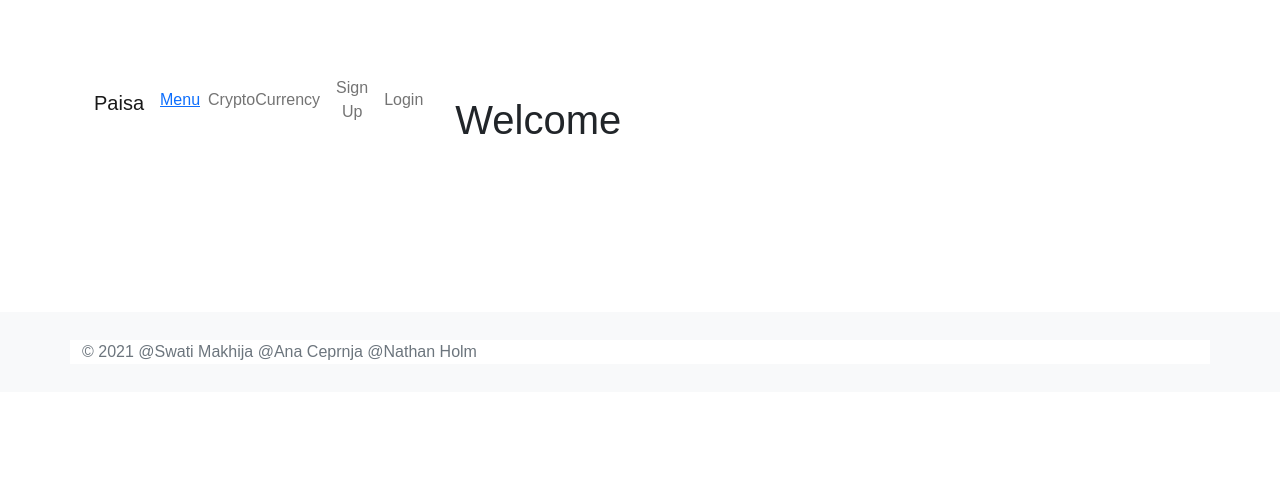
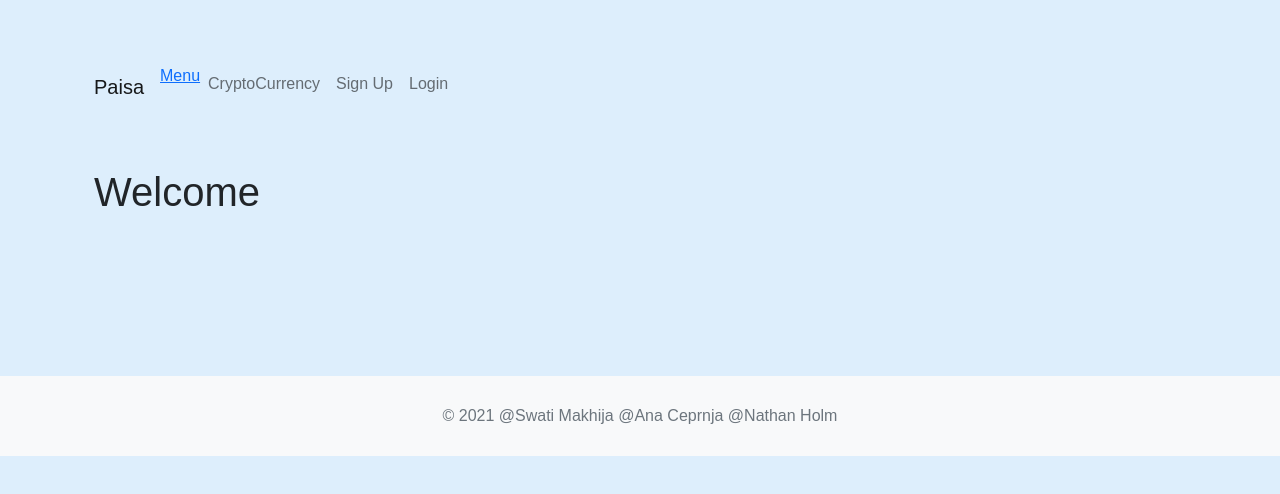
Before and after one commit to romebell/mern-auth-frontend, a React (Create React App) app: page / in a window 1280 px wide. Shown: the top 494 px of the page. Built offline with nearby package versions, Linux system fonts and the light colour scheme; no server answers.

Commit message:
Styling Updates
- Styling fixes for Crypto.css

```diff
--- a/src/components/Curr.js
+++ b/src/components/Curr.js
@@ -2,8 +2,8 @@
 
 const Curr = ({ rank, image, name, ticker, cur, low, high, curPercent }) => {
   return (
-    <div className='container'>
-      <div className='align'>
+    <div className='crypto-container'>
+      <div className='crypto-align'>
         <div className='crypto'>
           <img src={image} alt='crypto' />
           <h1>{name}</h1>
--- a/src/style/Crypto.css
+++ b/src/style/Crypto.css
@@ -1,12 +1,9 @@
-*{
-  background-color: white;
-  align-items: center;
-}
 .pageheading {
   display: flex;
   flex-direction: row;
   align-items: center;
 }
+
 #low {
   color: red;
 }
@@ -32,7 +29,8 @@
   border:thin;
   border-block-width: 10px;
 }
-.container {
+
+.crypto-container {
   display: flex;
   text-align: center;
 }
@@ -49,7 +47,6 @@
   display: flex;
   align-items: center;
   padding-right: 24px;
-
   min-width: 300px;
 }
 
@@ -63,8 +60,13 @@
   flex-direction: column;
   align-items: center;
   display: flex;
+  background: white;
+  border-radius: 2rem;
+  margin: 0 5rem;
+  padding: 3rem 0;
 }
-.align {
+
+.crypto-align {
   display: flex;
   flex-direction: row;
   align-items: center;
--- a/src/style/Trans.css
+++ b/src/style/Trans.css
@@ -1,13 +1,8 @@
-*{
-   background-color: white;
-}
-
 #deleteButton{
     font-size: 8px;
 }
 #inputAmount{
     text-align: center;
-
 }
 .amount{
  text-align: center;
```
